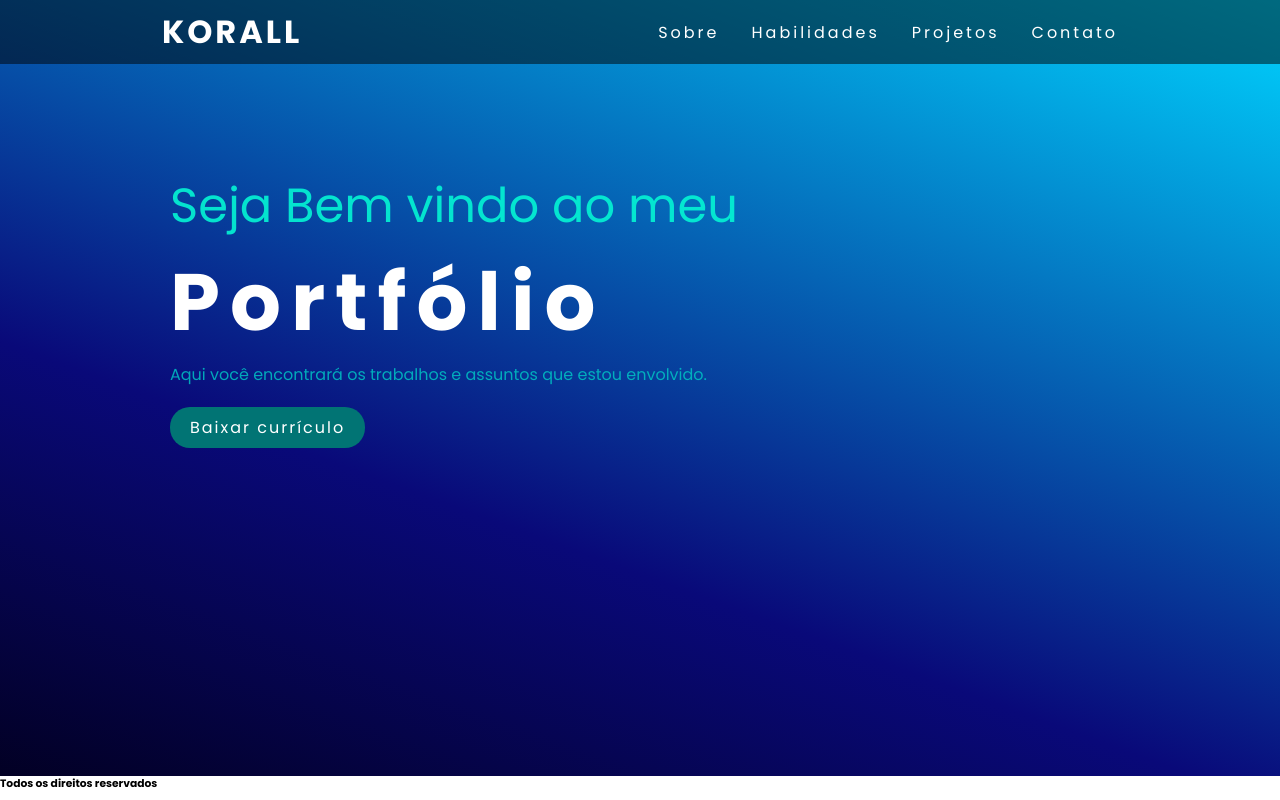
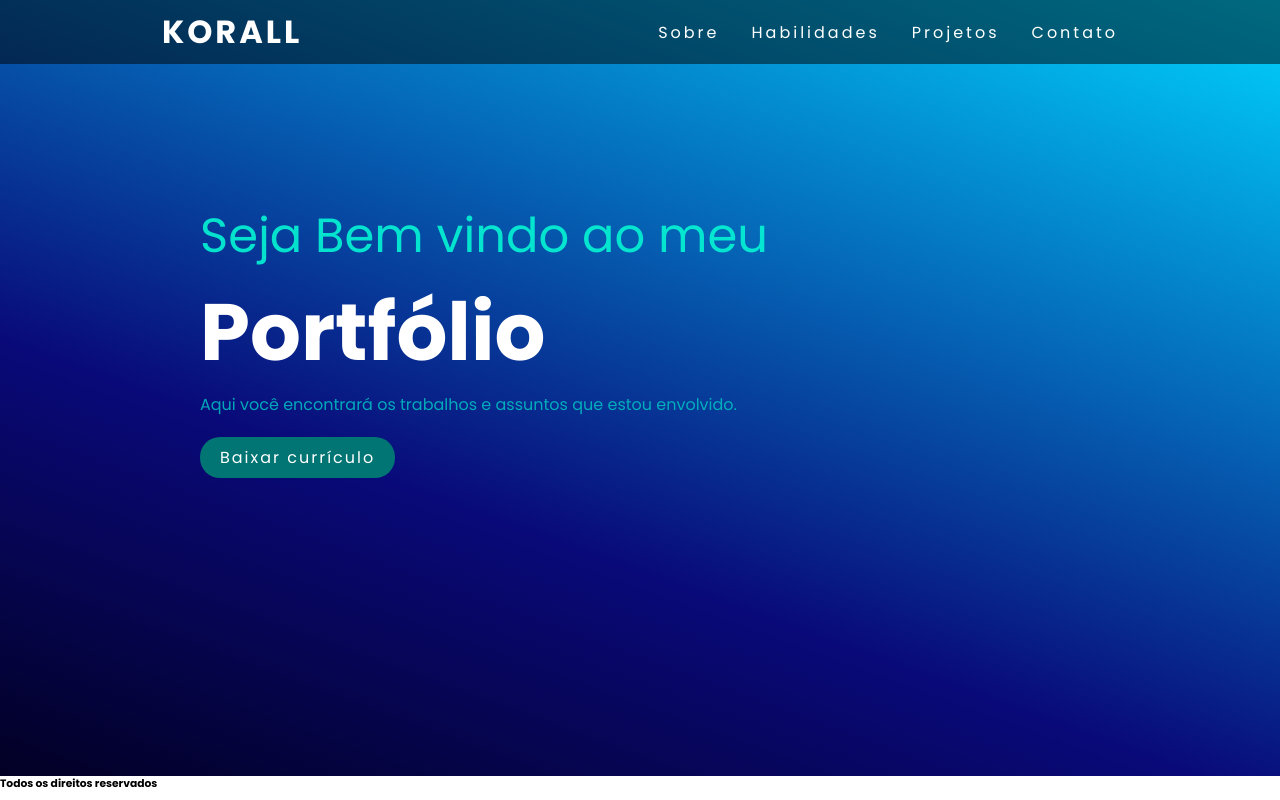
Before and after one commit to klebsonoliveirarodrigues/klebson_oliveira_rodrigues, a PHP site: page / in a window 1280 px wide. Run offline with PHP 8.4, Linux system fonts and the light colour scheme.

Commit message:
melhorias

```diff
--- a/Home.html
+++ b/Home.html
@@ -24,7 +24,7 @@
             </header>
             <div class="content">
                 <div class="texBox">
-                    <h1>Seja Bem vindo ao meu <span>Portfólio</span></h1>
+                    <h1>Seja Bem vindo ao meu </br><span>Portfólio</span></h1>
                     <p>Aqui você encontrará os trabalhos e assuntos que estou envolvido.</p>
                     <a href="#">Baixar currículo</a>
                 </div>
--- a/css/style.css
+++ b/css/style.css
@@ -3,7 +3,7 @@
 * {
   padding: 0;
   margin: 0;
-  box-sizing: border-box;
+
   font-family: 'Poppins';
   overflow-x: hidden;
 }
@@ -28,6 +28,7 @@ a:hover{
 
 nav{
   display: flex;
+  margin: auto;
   position: fixed;
   justify-content: space-around;
   align-items: center;
@@ -53,12 +54,14 @@ background: linear-gradient(20deg, rgba(2,0,36,1) 0%, rgba(9,9,121,1) 35%, rgba(
   margin-left: 2rem;
 }
 .content {
-  padding: 170px;
+  margin-top: 200px;
+  margin-left: 200px;
+  margin-right: 200px;
 }
 
 .content .texBox{
   position: relative;
-  max-width: 600px;
+
 }
 
 .content .texBox h1{
@@ -69,7 +72,7 @@ background: linear-gradient(20deg, rgba(2,0,36,1) 0%, rgba(9,9,121,1) 35%, rgba(
 .content .texBox h1 span{
   font-size: 5rem;
   font-weight: 700;
-  letter-spacing: 10px;
+
   color:rgb(255, 255, 255);
 }
 
```
Also changed, not shown: 1 other file.
